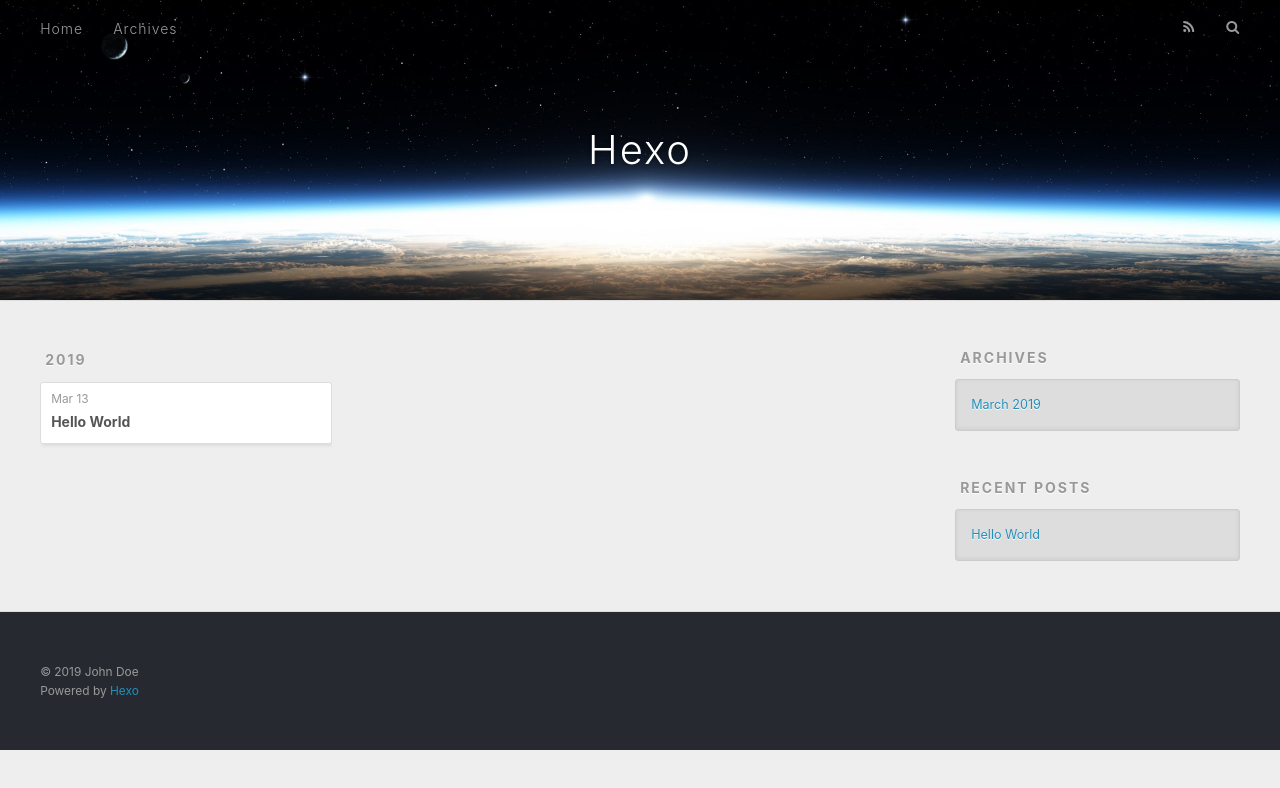
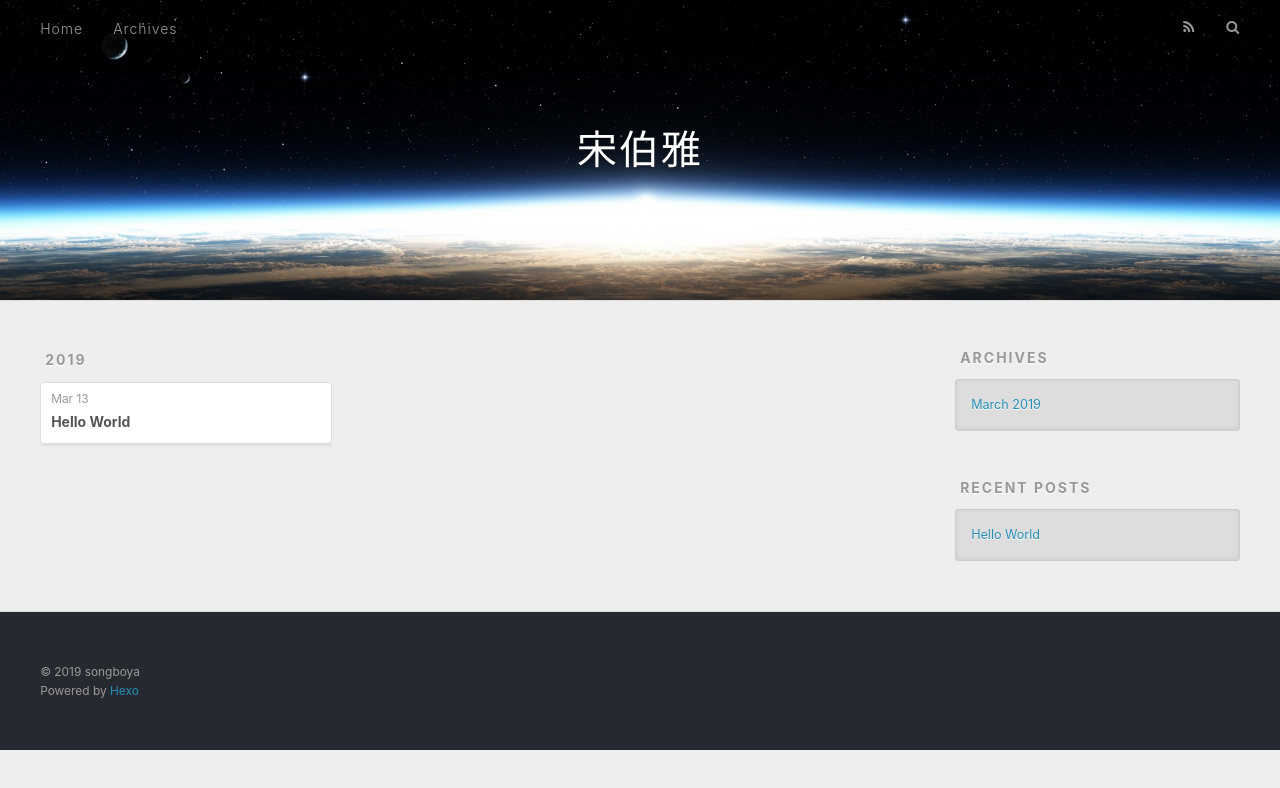
Before and after one commit to songboya/songboya.github.io, a plain HTML site: page archives/2019/03/index.html in a window 1280 px wide. Drawn offline with nearby package versions, Linux system fonts and the light colour scheme.

Commit message:
Site updated: 2019-03-13 16:02:42

```diff
--- a/archives/2019/03/index.html
+++ b/archives/2019/03/index.html
@@ -5,17 +5,17 @@
 
 
 
-  <title>Archives: 2019/3 | Hexo</title>
+  <title>Archives: 2019/3 | 宋伯雅</title>
   <meta name="viewport" content="width=device-width, initial-scale=1, maximum-scale=1">
   <meta property="og:type" content="website">
-<meta property="og:title" content="Hexo">
+<meta property="og:title" content="宋伯雅">
 <meta property="og:url" content="http://yoursite.com/archives/2019/03/index.html">
-<meta property="og:site_name" content="Hexo">
+<meta property="og:site_name" content="宋伯雅">
 <meta property="og:locale" content="default">
 <meta name="twitter:card" content="summary">
-<meta name="twitter:title" content="Hexo">
+<meta name="twitter:title" content="宋伯雅">
 
-    <link rel="alternate" href="/atom.xml" title="Hexo" type="application/atom+xml">
+    <link rel="alternate" href="/atom.xml" title="宋伯雅" type="application/atom+xml">
 
 
     <link rel="icon" href="/favicon.png">
@@ -34,7 +34,7 @@
   <div id="header-outer" class="outer">
     <div id="header-title" class="inner">
       <h1 id="logo-wrap">
-        <a href="/" id="logo">Hexo</a>
+        <a href="/" id="logo">宋伯雅</a>
       </h1>
 
     </div>
@@ -139,7 +139,7 @@
 
   <div class="outer">
     <div id="footer-info" class="inner">
-      &copy; 2019 John Doe<br>
+      &copy; 2019 songboya<br>
       Powered by <a href="http://hexo.io/" target="_blank">Hexo</a>
     </div>
   </div>
```
Also changed, not shown: 2019/03/13/hello-world/index.html (+6 -6 lines), archives/2019/index.html (+7 -7 lines), archives/index.html (+7 -7 lines), index.html (+8 -8 lines).
